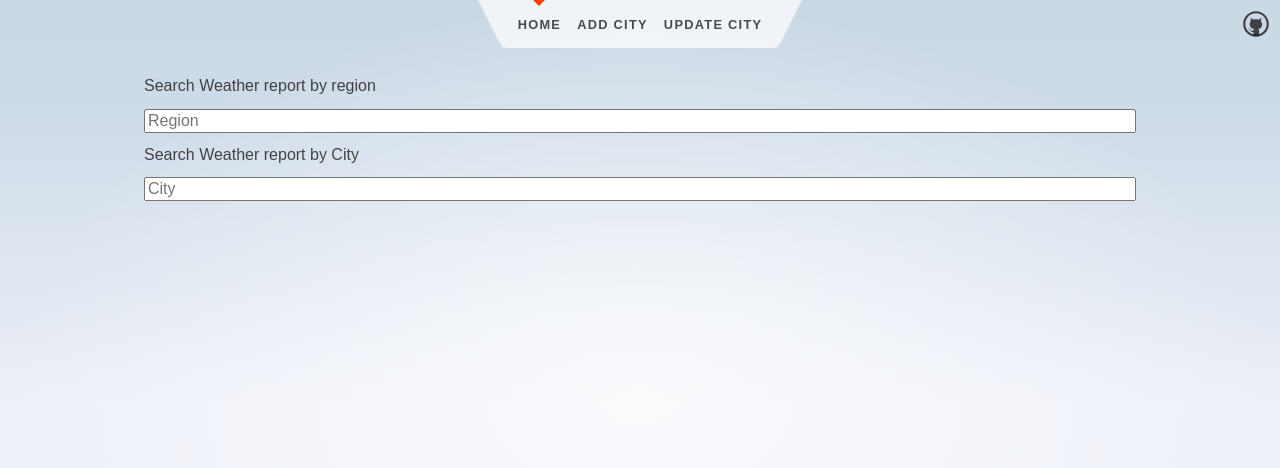
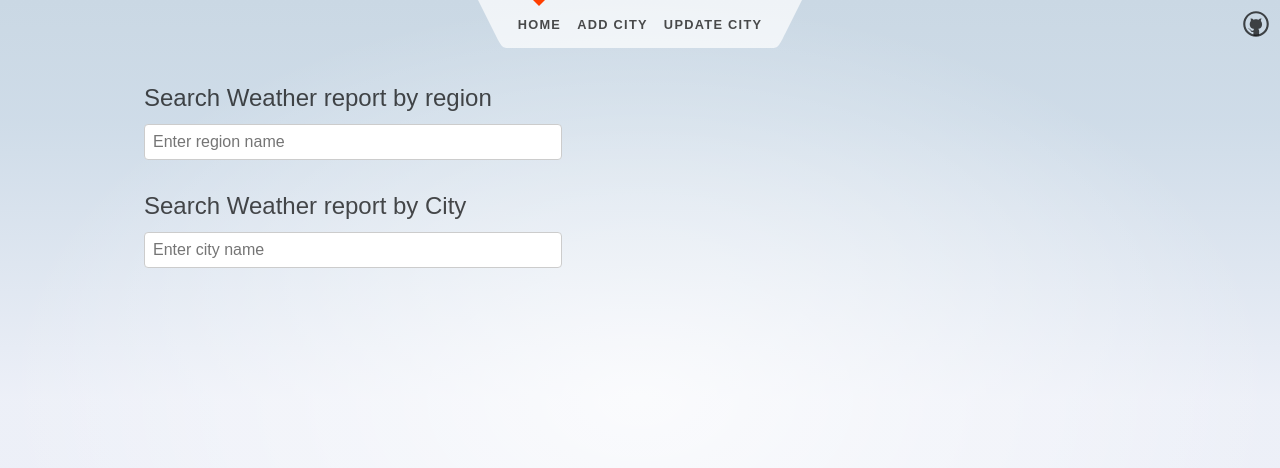
Before and after one commit to MartinBlazek6/WeatherReport, a SvelteKit app in the folder frontend/: page / in a window 1280 px wide. Shown: the top 468 px of the page. Built offline with nearby package versions, Linux system fonts and the light colour scheme.

Commit message:
dynamic load

```diff
--- a/frontend/package.json
+++ b/frontend/package.json
@@ -33,5 +33,8 @@
 		"vite": "^4.0.0",
 		"vitest": "^0.25.3"
 	},
-	"type": "module"
+	"type": "module",
+	"dependencies": {
+		"leaflet": "^1.9.3"
+	}
 }
--- a/frontend/src/routes/+page.svelte
+++ b/frontend/src/routes/+page.svelte
@@ -1,12 +1,13 @@
-<script>
-    /**
+<script>/**
  * @type {string}
  */
 
+
 let parameter = '';
-    let cityName = '';
 let citiesData = [];
 let errorMessage = '';
+let city = "";
+let data = null;
 
 const handleSubmit = async () => {
     try {
@@ -24,48 +25,99 @@
     }
 };
 
-    let city = "";
-    let data = null;
-
 async function fetchData() {
     const url = `http://localhost:8081/get/city/${city}`;
     const response = await fetch(url);
     const jsonData = await response.json();
-        data = jsonData;}
+    data = jsonData;
+}
 
 </script>
 
 <h2>Search Weather report by region</h2>
-<input type="text" bind:value={parameter} on:input={handleSubmit} placeholder="Region" />
+<input type="text" bind:value={parameter} on:input={handleSubmit} placeholder="Enter region name"/>
 
 <h2>Search Weather report by City</h2>
-<input type="text" bind:value={city} on:input={fetchData} placeholder="City" />
+<input type="text" bind:value={city} on:input={fetchData} placeholder="Enter city name"/>
 
 {#if citiesData.length}
     <ul>
-       <h1>Here is weather report for region {parameter}</h1>
+        <h3>Weather report for region {parameter}</h3>
         {#each citiesData as city}
-            <h4 class="mb-1 sfw-normal">{city.name}</h4>
-            <p class="mb-2">Current temperature: <strong>{city.weather.temp}°C</strong></p>
+            <li>
+                <h4>{city.name}</h4>
+                <p>Current temperature: <strong>{city.weather.temp}°C</strong></p>
                 <p>Min: <strong>{city.weather.minTemp}°C</strong></p>
                 <p>Max: <strong>{city.weather.maxTemp}°C</strong></p>
-<!--            <p>Feels like: <strong>{city.weather.feelsLike}°C</strong></p> IDK why some cities dont have that-->
-
+            </li>
         {/each}
     </ul>
+{:else if errorMessage}
+<!--    <p class="error">{errorMessage}</p>-->
 {:else}
-<!--    <p>Loading</p> for loading -->
+    <!-- You could add a "Loading" indicator here... -->
 {/if}
+
+{#if data}
     <div>
-    {#if data}
-        <h1>Here is weather report for city {data.name}</h1>
-        <h4 class="mb-1 sfw-normal">{data.name}</h4>
-        <p class="mb-2">Current temperature: <strong>{data.weather.temp}°C</strong></p>
+        <h3>Weather report for city {data.name}</h3>
+        <h4>{data.name}</h4>
+        <p>Current temperature: <strong>{data.weather.temp}°C</strong></p>
         <p>Min: <strong>{data.weather.minTemp}°C</strong></p>
         <p>Max: <strong>{data.weather.maxTemp}°C</strong></p>
+        <p>Longitude: <strong>{data.weather.longitude}</strong></p>
+        <p>Latitude: <strong>{data.weather.latitude}</strong></p>
+    </div>
 {/if}
-</div>
 
-<section class="vh-100">
 
-</section>
+<style>
+    body {
+        font-family: sans-serif;
+    }
+
+    h2 {
+        font-size: 24px;
+        margin-bottom: 12px;
+    }
+
+    input[type="text"] {
+        padding: 8px;
+        font-size: 16px;
+        border-radius: 4px;
+        border: 1px solid #ccc;
+        margin-bottom: 12px;
+        width: 100%;
+        max-width: 400px;
+    }
+
+    ul {
+        list-style: none;
+        margin: 0;
+        padding: 0;
+    }
+
+    li {
+        margin-bottom: 16px;
+    }
+
+    h4 {
+        font-size: 20px;
+        margin-bottom: 4px;
+    }
+
+    p {
+        margin: 0;
+        font-size: 16px;
+    }
+
+    strong {
+        font-weight: bold;
+    }
+
+    .error {
+        color: red;
+        font-size: 16px;
+        margin-top: 12px;
+    }
+</style>
```
Also changed, not shown: 2 other files (tests, documents, lock files or other folders). Lines whose indentation alone changed are shown as unchanged.
